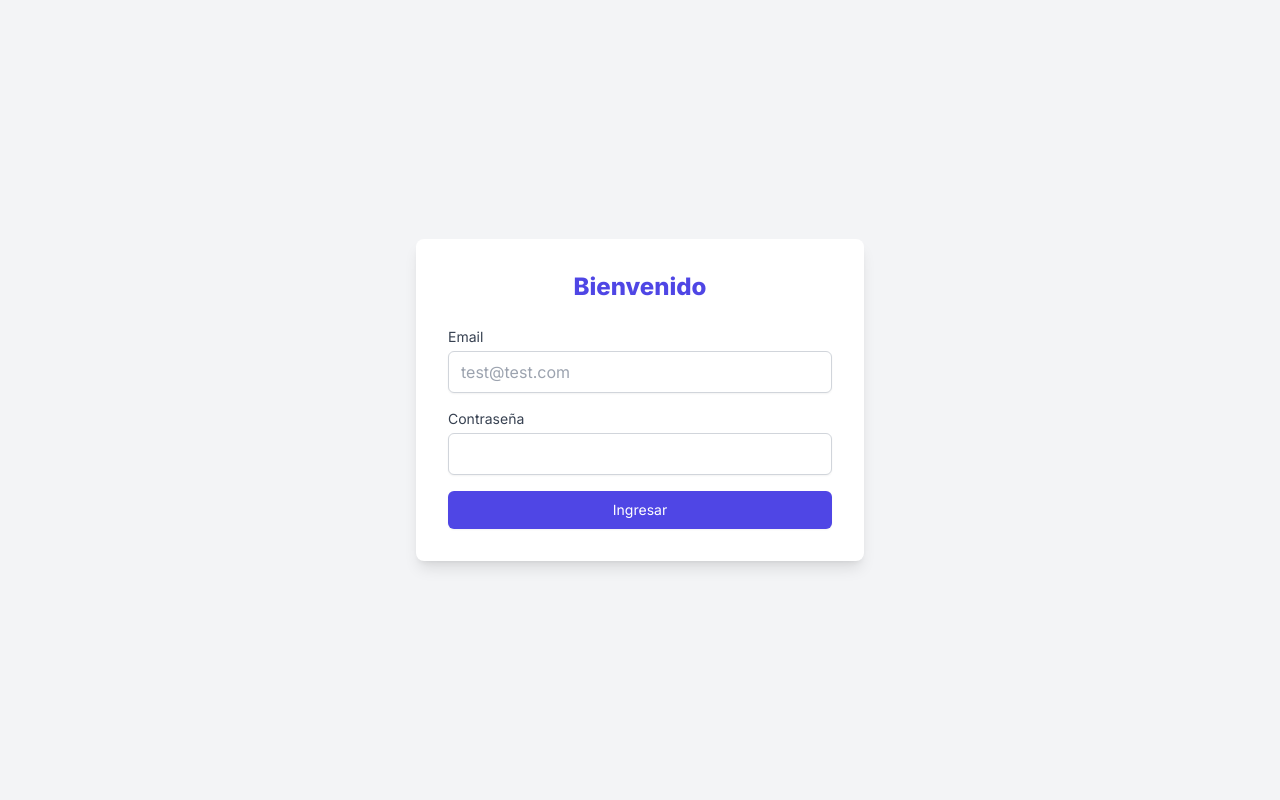
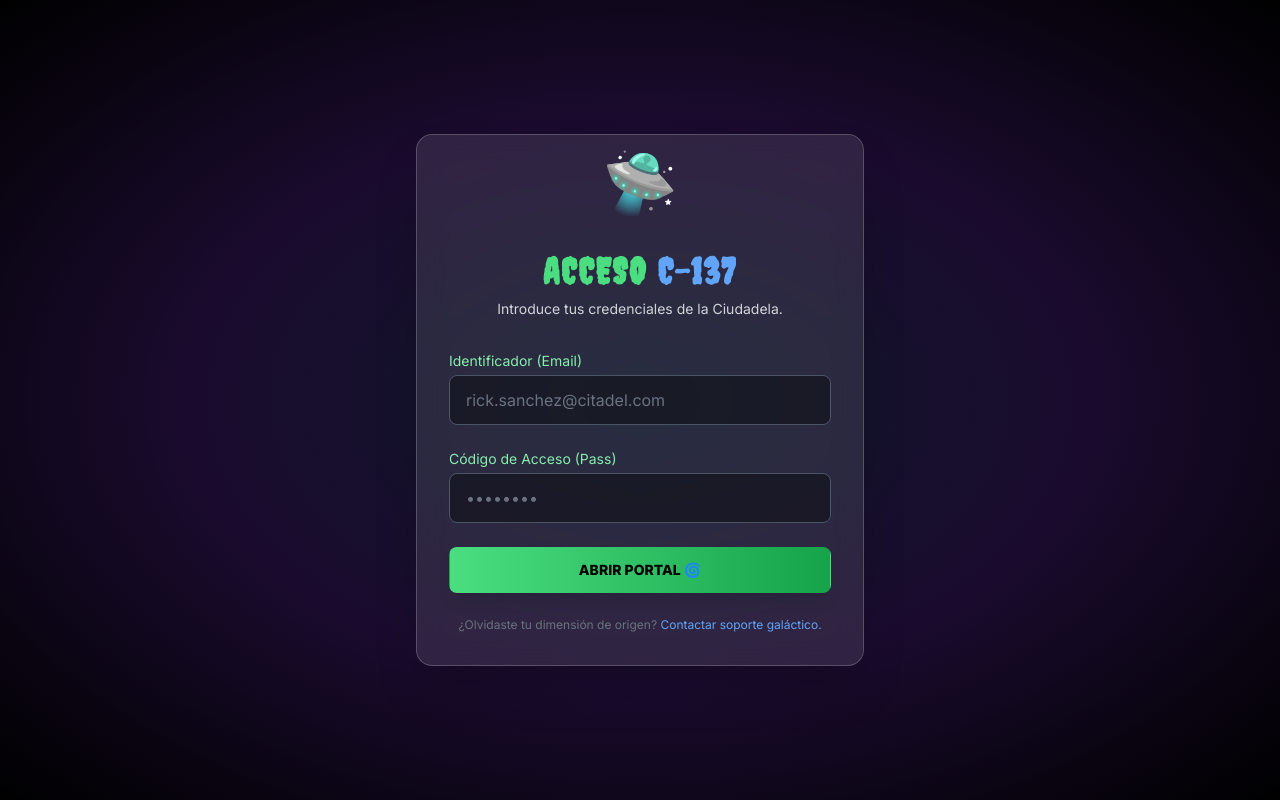
Before and after one commit to AlbertoMorilla/rick-morty-albertofm, a Nuxt app: page /login in a window 1280 px wide. Built offline with nearby package versions, Linux system fonts and the light colour scheme.

Commit message:
Personalizar Login con Tematica Rick&Morty

```diff
--- a/app/layouts/default.vue
+++ b/app/layouts/default.vue
@@ -5,30 +5,30 @@
       <div class="max-w-screen-xl flex flex-wrap items-center justify-between mx-auto p-4">
 
         <NuxtLink to="/" class="flex items-center space-x-3 rtl:space-x-reverse group">
-          <span class="text-4xl group-hover:text-green-400 transition-colors duration-300" style="font-family: 'Creepster', cursive;">
+          <span class="text-3xl md:text-4xl group-hover:text-green-400 transition-colors duration-300" style="font-family: 'Creepster', cursive;">
             Rick&Morty <span class="text-green-400">App</span>
           </span>
         </NuxtLink>
 
-        <div class="flex gap-4 md:order-2 space-x-3 md:space-x-0 rtl:space-x-reverse">
+        <div class="flex gap-2 md:order-2 space-x-3 md:space-x-0 rtl:space-x-reverse">
           <button
             @click="authStore.logout()"
-            class="text-white bg-gradient-to-r from-green-700 via-green-600 to-green-700 hover:bg-gradient-to-br focus:ring-4 focus:outline-none focus:ring-red-300 font-medium rounded-lg text-sm px-5 py-2.5 text-center shadow-lg shadow-red-500/50 transition-all"
+            class="text-white bg-green-600 hover:bg-green-700 font-medium rounded-lg text-xs md:text-sm px-3 py-2 text-center shadow-lg shadow-green-500/50 transition-all"
           >
-            Cerrar Portal 🚪
+            Salir 🚪
           </button>
         </div>
 
-        <div class="items-center justify-between w-full md:flex md:w-auto md:order-1">
-          <ul class="flex flex-col font-medium p-4 md:p-0 mt-4 border border-gray-100 rounded-lg md:space-x-8 rtl:space-x-reverse md:flex-row md:mt-0 md:border-0">
+        <div class="items-center justify-between w-full md:flex md:w-auto md:order-1" id="navbar-cta">
+          <ul class="flex flex-row gap-4 font-medium p-4 md:p-0 mt-4 border border-gray-100/10 rounded-lg md:space-x-8 rtl:space-x-reverse md:flex-row md:mt-0 md:border-0">
             <li>
-              <NuxtLink to="/" class="block py-2 px-3 text-white rounded md:bg-transparent md:p-0 hover:text-green-400 transition-colors" active-class="text-green-400 font-bold">
+              <NuxtLink to="/" class="block py-2 px-3 text-white rounded hover:text-green-400 transition-colors" active-class="text-green-400 font-bold">
                 Explorar
               </NuxtLink>
             </li>
             <li>
-              <NuxtLink to="/favorites" class="block py-2 px-3 text-white rounded md:bg-transparent md:p-0 hover:text-blue-400 transition-colors" active-class="text-blue-400 font-bold">
-                Mis Favoritos
+              <NuxtLink to="/favorites" class="block py-2 px-3 text-white rounded hover:text-blue-400 transition-colors" active-class="text-blue-400 font-bold">
+                Favoritos
               </NuxtLink>
             </li>
           </ul>
@@ -36,9 +36,10 @@
       </div>
     </nav>
 
-    <main class="container mx-auto p-4 pt-24 pb-12">
+    <main class="container mx-auto p-4 pt-36 pb-12">
       <slot />
     </main>
+
   </div>
 </template>
 
@@ -47,7 +48,7 @@ const authStore = useAuthStore();
 </script>
 
 <style>
-/* Aplicamos la fuente Inter a todo el cuerpo por defecto */
+/* Fuente global */
 body {
   font-family: 'Inter', sans-serif;
 }
--- a/app/pages/favorites.vue
+++ b/app/pages/favorites.vue
@@ -1,12 +1,12 @@
 <template>
   <div>
     <h1 class="text-4xl text-center mb-10 text-white" style="font-family: 'Creepster', cursive;">
-      Tus <span class="text-red-500">Favoritos</span>
+      Tus <span class="text-green-500">Favoritos</span>
     </h1>
 
     <div v-if="favorites.length === 0" class="text-center py-10 bg-white rounded shadow p-8">
       <p class="text-gray-500">Aún no tienes favoritos.</p>
-      <NuxtLink to="/" class="text-indigo-600 hover:underline mt-2 block">Volver al Dashboard</NuxtLink>
+      <NuxtLink to="/" class="text-green-600 hover:underline mt-2 block">Volver al Dashboard</NuxtLink>
     </div>
 
     <div v-else class="grid grid-cols-1 sm:grid-cols-2 md:grid-cols-3 lg:grid-cols-4 gap-6">
--- a/app/pages/index.vue
+++ b/app/pages/index.vue
@@ -2,9 +2,12 @@
   <div class="space-y-8">
 
     <div class="text-center space-y-3 py-6">
-      <h1 class="text-5xl md:text-6xl text-white tracking-wider font-creepster" style="font-family: 'Creepster', cursive;">
-         <span class="text-green-400">Dub Dub!</span>
-      </h1>
+      <h1 class="text-3xl md:text-6xl text-white tracking-wider font-creepster" style="font-family: 'Creepster', cursive;">
+  Wubba Lubba <span class="text-green-400">Dub Dub!</span>
+</h1>
+
+<div class="relative max-w-md mx-auto mt-6 px-4 md:px-0">
+  </div>
       <p class="text-dark-200 text-lg">Explora el multiverso de personajes.</p>
 
       <div class="relative max-w-md mx-auto mt-6">
--- a/app/pages/login.vue
+++ b/app/pages/login.vue
@@ -1,45 +1,69 @@
 <template>
-  <div class="min-h-screen flex items-center justify-center bg-gray-100">
-    <div class="bg-white p-8 rounded-lg shadow-lg w-full max-w-md">
-      <h1 class="text-2xl font-bold mb-6 text-center text-indigo-600">Bienvenido</h1>
+  <div class="min-h-screen flex items-center justify-center relative overflow-hidden">
 
-      <form @submit.prevent="handleLogin" class="space-y-4">
+    <div class="absolute inset-0 z-0 bg-[radial-gradient(ellipse_at_center,_var(--tw-gradient-stops))] from-slate-900 via-[#1a0b2e] to-black"></div>
+
+    <div class="relative z-10 bg-white/10 backdrop-blur-lg border border-white/20 p-8 rounded-2xl shadow-2xl w-full max-w-md mx-4 transform transition-all hover:scale-[1.01]">
+
+      <div class="text-center mb-6 text-6xl animate-bounce">
+        🛸
+      </div>
+
+      <h1 class="text-4xl font-bold mb-2 text-center text-green-400 tracking-wider" style="font-family: 'Creepster', cursive;">
+        ACCESO <span class="text-blue-400">C-137</span>
+      </h1>
+      <p class="text-gray-300 text-center mb-8 text-sm">
+        Introduce tus credenciales de la Ciudadela.
+      </p>
+
+      <form @submit.prevent="handleLogin" class="space-y-6">
         <div>
-          <label class="block text-sm font-medium text-gray-700">Email</label>
+          <label class="block text-sm font-medium text-green-300 mb-1">Identificador (Email)</label>
           <input
             v-model="email"
             type="email"
             required
-            class="mt-1 block w-full px-3 py-2 border border-gray-300 rounded-md shadow-sm focus:ring-indigo-500 focus:border-indigo-500"
-            placeholder="test@test.com"
+            class="block w-full px-4 py-3 bg-black/40 border border-gray-600 rounded-lg text-white placeholder-gray-500 focus:ring-2 focus:ring-green-500 focus:border-transparent outline-none transition-all"
+            placeholder="rick.sanchez@citadel.com"
           >
         </div>
 
         <div>
-          <label class="block text-sm font-medium text-gray-700">Contraseña</label>
+          <label class="block text-sm font-medium text-green-300 mb-1">Código de Acceso (Pass)</label>
           <input
             v-model="password"
             type="password"
             required
-            class="mt-1 block w-full px-3 py-2 border border-gray-300 rounded-md shadow-sm focus:ring-indigo-500 focus:border-indigo-500"
+            class="block w-full px-4 py-3 bg-black/40 border border-gray-600 rounded-lg text-white placeholder-gray-500 focus:ring-2 focus:ring-green-500 focus:border-transparent outline-none transition-all"
+            placeholder="••••••••"
           >
-          <p v-if="errorMsg" class="text-red-500 text-xs mt-1">{{ errorMsg }}</p>
+          <p v-if="errorMsg" class="text-red-400 text-xs mt-2 bg-red-900/30 p-2 rounded border border-red-500/50">
+            ⚠️ {{ errorMsg }}
+          </p>
         </div>
 
         <button
           type="submit"
-          class="w-full flex justify-center py-2 px-4 border border-transparent rounded-md shadow-sm text-sm font-medium text-white bg-indigo-600 hover:bg-indigo-700 focus:outline-none"
+          class="w-full flex justify-center py-3 px-4 border border-transparent rounded-lg shadow-lg text-sm font-bold text-black bg-gradient-to-r from-green-400 to-green-600 hover:from-green-500 hover:to-green-700 focus:outline-none focus:ring-2 focus:ring-offset-2 focus:ring-green-500 transform transition hover:-translate-y-1"
         >
-          Ingresar
+          ABRIR PORTAL 🌀
         </button>
       </form>
+
+      <div class="mt-6 text-center">
+        <p class="text-xs text-gray-500">
+          ¿Olvidaste tu dimensión de origen? <span class="text-blue-400 cursor-pointer hover:underline">Contactar soporte galáctico.</span>
+        </p>
+      </div>
     </div>
   </div>
 </template>
 
 <script setup lang="ts">
-// Desactivamos el layout default para el login
-definePageMeta({ layout: false });
+// Desactivamos el layout default para que el login ocupe toda la pantalla limpia
+definePageMeta({
+  layout: false
+});
 
 const email = ref('');
 const password = ref('');
@@ -49,7 +73,7 @@ const authStore = useAuthStore();
 const handleLogin = () => {
   // Validación requerida: password > 6 caracteres
   if (password.value.length <= 6) {
-    errorMsg.value = 'La contraseña debe tener más de 6 caracteres.';
+    errorMsg.value = 'Error: Contraseña insuficiente para viaje interdimensional (>6 caracteres).';
     return;
   }
   authStore.login(email.value);
```
